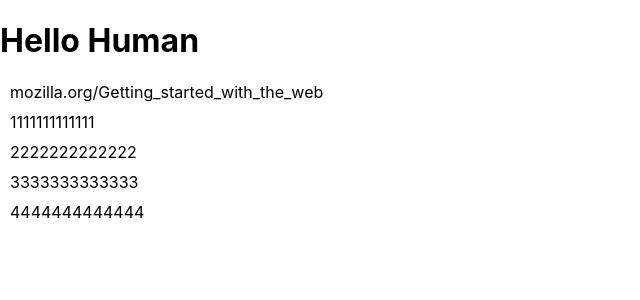
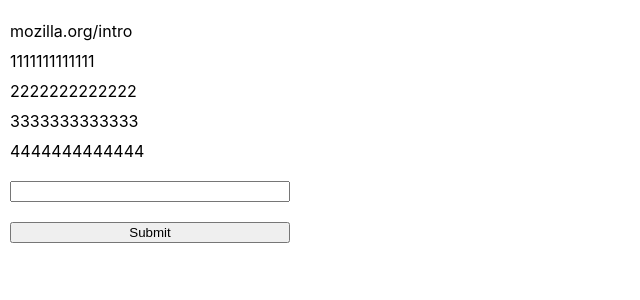
Before and after one commit to gael-src/gringoire, a React (Create React App) app: page / in a window 1280 px wide. Shown: the top 300 px of the page, without its empty margins (0-640 px from the left). Built offline with nearby package versions, Linux system fonts and the light colour scheme.

Commit message:
change state with input

```diff
--- a/src/App.css
+++ b/src/App.css
@@ -9,3 +9,14 @@
 	color: blue;
 	text-decoration: underline;
 }
+
+.submitForm {
+	display: flex;
+	flex-direction: column;
+	max-width: 300px;
+}
+
+.submitForm > * {
+	margin: 10px;
+	outline-color: green;
+}
--- a/src/App.js
+++ b/src/App.js
@@ -1,4 +1,4 @@
-import React from "react";
+import React, { Component } from "react";
 import Child from "./Child";
 import "./App.css";
 
@@ -6,7 +6,7 @@ const data = [
 	{
 		link:
 			"https://developer.mozilla.org/de/docs/Learn/Getting_started_with_the_web",
-		name: "mozilla.org/Getting_started_with_the_web ",
+		name: "mozilla.org/intro ",
 	},
 	{
 		link:
@@ -30,17 +30,27 @@ const data = [
 	},
 ];
 
-function App() {
-	return (
-		<div>
-			<h1>Hello Human</h1>
-			<Child link={data[0].link} name={data[0].name} />
-			<Child link={data[1].link} name={data[1].name} />
-			<Child link={data[2].link} name={data[2].name} />
-			<Child link={data[3].link} name={data[3].name} />
-			<Child link={data[4].link} name={data[4].name} />
-		</div>
-	);
+class App extends Component {
+	state = {
+		title: "",
+	};
+	changeTitle = (event) => {
+		console.log(event.target);
+		this.setState({ title: event.target.value });
+	};
+	render() {
+		return (
+			<div>
+				<h1>{this.state.title}</h1>
+				{data.map((element) => {
+					return <Child link={element.link} name={element.name} />;
+				})}
+				<form className="submitForm">
+					<input type="text" />
+					<input type="submit" onSubmit={this.changeTitle} />
+				</form>
+			</div>
+		);
+	}
 }
-
 export default App;
```
